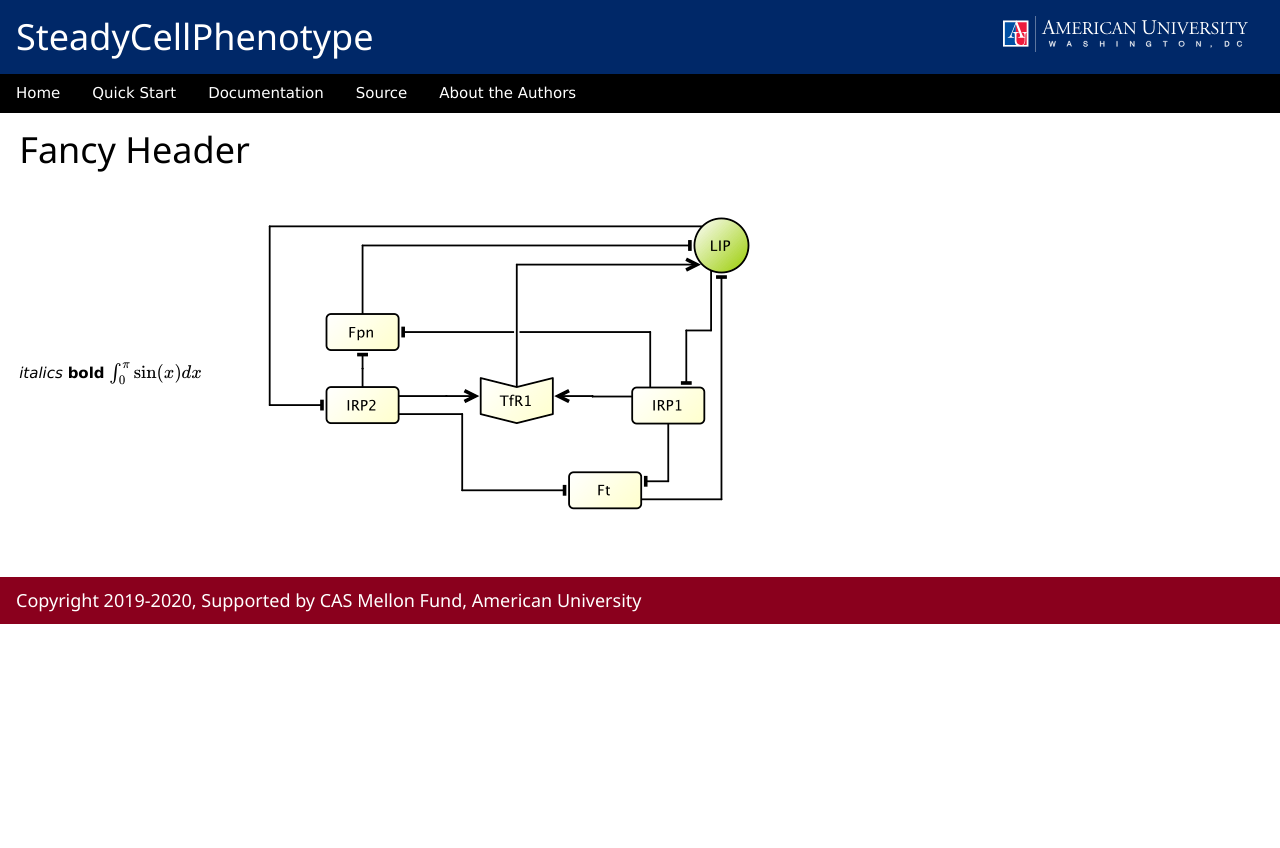
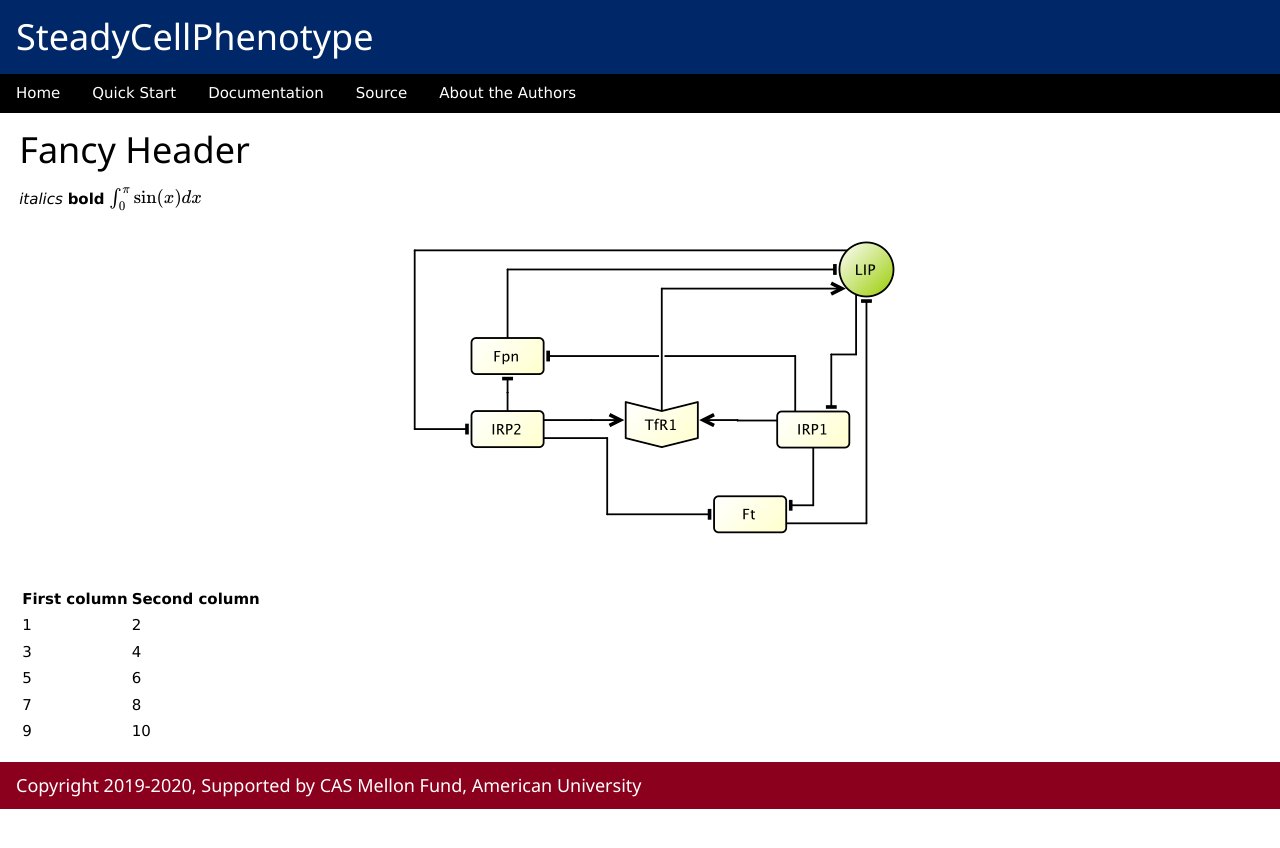
Before and after one commit to SteadyCellPhenotype/SteadyCellPhenotype.github.io, a Jekyll site: the page index.html, which Jekyll copies as it is, in a window 1280 px wide. Shown: the top 848 px of the page. Built offline with Jekyll 4.4.1, drawn with Linux system fonts in a browser that asks for light colours.

Commit message:
example html

```diff
--- a/index.html
+++ b/index.html
@@ -13,8 +13,6 @@
 <body>
 <header class="w3-container w3-us-blue">
     <h1 class="w3-left">SteadyCellPhenotype</h1>
-    <a href="http://www.american.edu"><img class="w3-right w3-margin" style="height:36px" alt="American University"
-                                           src="images/au-crest.svg"></a>
 </header>
 <div class="w3-bar w3-black">
     <a href="/" class="w3-bar-item w3-button w3-mobile">Home</a>
@@ -35,7 +33,25 @@
 
     \(\int_0^\pi \sin(x)dx\)
 
-    <img src="images/Iron_core.png">
+    <center>
+      <img src="images/Iron_core.png">
+    </center>
+
+    <table>
+      <thead>
+        <tr>
+          <th>First column</th>
+          <th>Second column</th>
+        </tr>
+      </thead>
+      <tbody>
+        <tr><td>1</td><td>2</td></tr>
+        <tr><td>3</td><td>4</td></tr>
+        <tr><td>5</td><td>6</td></tr>
+        <tr><td>7</td><td>8</td></tr>
+        <tr><td>9</td><td>10</td></tr>
+      </tbody>
+    </table>
 
 
   <!--- this is a comment --->
```
